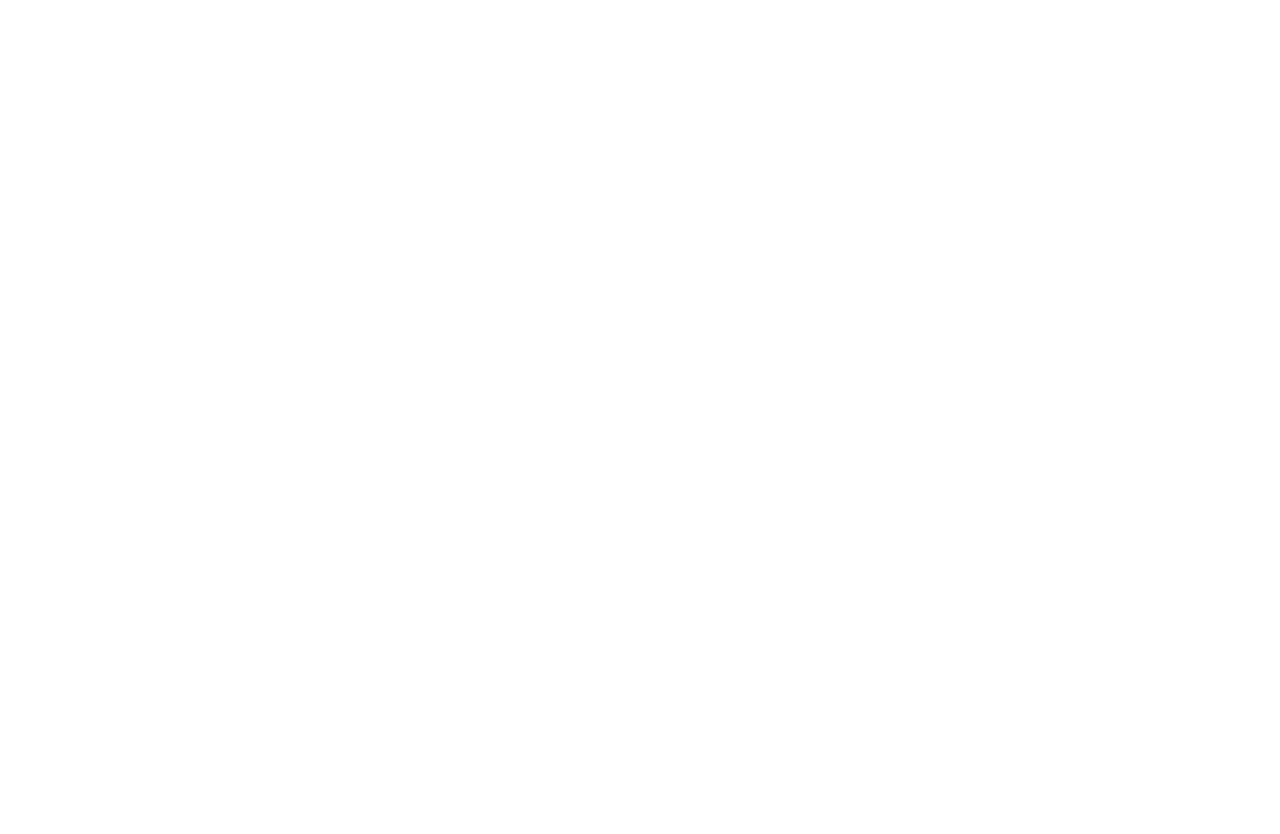
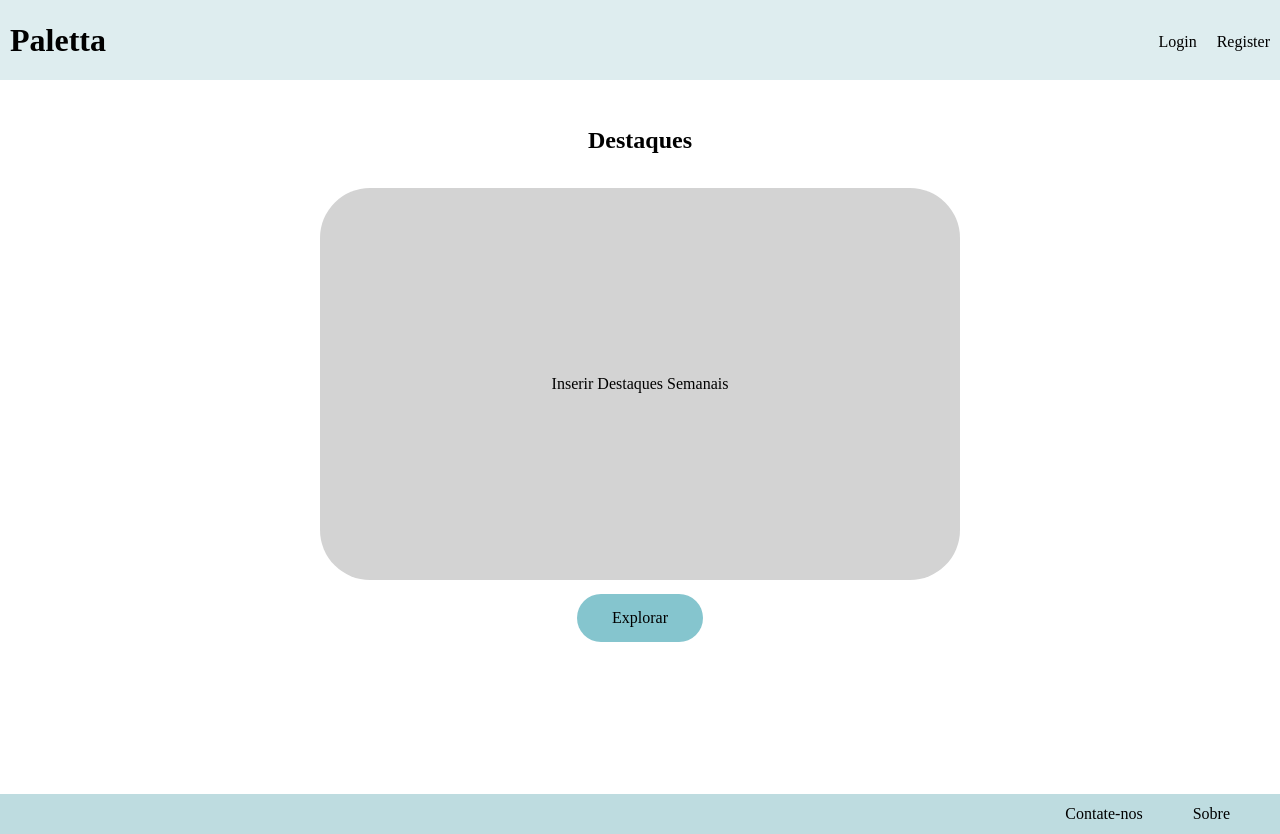
Before and after one commit to 2521939/Paletta, a plain HTML site: page index.html in a window 1280 px wide. Before the commit the page ends 800 px from the top, so only its background shows below. Drawn offline with Linux system fonts and the light colour scheme.

Commit message:
Identidade Visual aplicada no HTML via CSS, Adicionado Hiperlink para pagina Sobre o Projeto e Hiperlink de Contato

```diff
--- a/index.html
+++ b/index.html
@@ -1,11 +1,38 @@
 <!DOCTYPE html>
-<html lang="en">
+<html lang="pt-BR">
 <head>
     <meta charset="UTF-8">
     <meta name="viewport" content="width=device-width, initial-scale=1.0">
-    <title>Document</title>
+    <link rel="stylesheet" href="style.css">
+    <title>Paletta</title>
 </head>
 <body>
+    <!-- Parte do Cabeçalho -->
+     <header class="cont-cabecalho">
+        <h1 class="item-cabecalho logo-cabecalho">Paletta</h1>
+        <p class="item-cabecalho login-cabecalho">Login</p>
+        <p class="item-cabecalho register-cabecalho">Register</p>
+     </header>
+         <!-- Frase "Principal" + Destaques Semanais -->
+     <main>
 
+        <!-- Frase Principal -->
+            <section class="cont-frasep">
+            <h1 class="item-frasep">Destaques</h1>
+            </section>
+      <!-- Destaques Semanais -->
+       <section class="cont-destaquesema">
+            <p class="item-destaquesema">Inserir Destaques Semanais</p>
+       </section>
+
+       <!-- Botão de Explorar indo para os Posts -->
+        <section class="cont-botexp">
+            <p class="item-botexp">Explorar</p>
+        </section>
+    </main>
+    <footer class="cont-footer">
+        <a class="item-footer" href="sobre.html">Sobre</a>
+        <a class="item-footer" href="mailto:umEmailQueNaoExiste@umEmailQueNaoExiste.com">Contate-nos</a>
+    </footer>
 </body>
 </html>
--- /dev/null
+++ b/style.css
@@ -0,0 +1,137 @@
+* {
+    margin: 0;
+    padding: 0;
+    box-sizing: border-box;
+}
+
+:root {
+    --cor-principal: #DEEDEF;
+    --cor-destaque: #85C5CE;
+    --cor-destaque-footer: #BEDCE0;
+    --cor-fundo: #FFFFFF;
+}
+
+a {
+  color: black;            /* Change to your desired color */
+  text-decoration: none;   /* This also removes the underline */
+}
+
+
+/* Parte do Cabeçalho */
+.cont-cabecalho {
+    background-color: var(--cor-principal);
+    padding: 10px;
+    height: 10vh;
+    width: 100vw;
+
+    display: flex;
+    flex-direction: row;
+    align-items: center;
+}
+
+.item-cabecalho {
+    text-align: center;
+}
+
+.logo-cabecalho {
+    width: 250px;     /* Não da de usar % aqui por que não funciona pra usar um link */
+    height: 90px;     /* Aqui também não realmente complica */
+    margin-right: 75%;
+    display: flex;
+    align-items: center;
+}
+
+.login-cabecalho {
+    margin-right: 20px;
+    height: 25%;
+}
+
+.register-cabecalho {
+    height: 25%;
+}
+
+/* Frase Principal */
+.cont-frasep {
+    height: 13vh;
+
+    display: flex;
+    justify-content: center;
+}
+
+.item-frasep {
+    text-align: center;
+    margin-bottom: 15px;
+    height: 40%;
+    width: 20%;
+
+    align-self: flex-end;
+}
+
+/* Destaques Semanais */
+.cont-destaquesema {
+    height: 50vh;
+
+    display: flex;
+    justify-content: center;
+    align-items: center;
+}
+
+.item-destaquesema {
+    background-color: lightgray;
+    border-radius: 50px;
+    height: 98%;
+    width: 50%;
+    display: flex;
+    justify-content: center;
+    align-items: center;
+
+}
+
+/* Botão Explorar */
+.cont-botexp {
+    height: 210px;
+    padding: 10px;
+
+    display: flex;
+    justify-content: center;
+}
+
+.item-botexp {
+
+    background-color: var(--cor-destaque);
+    height: 25%;
+    width: 10%;
+    border-radius: 50px;
+    display: flex;
+    align-items: center;
+    justify-content: center;
+}
+
+.cont-footer{
+    background-color: var(--cor-destaque-footer);
+    width: 100%;
+    height: 5vh;
+    display: flex;
+    flex-direction: row-reverse;
+    align-items: center;
+}
+
+.item-footer{
+    margin-right: 50px;
+}
+
+ /* Parte Sobre */
+
+.cont-sobre {
+    background-color: var(--cor-fundo);
+    width: 100vw;
+    display: flex;
+    flex-direction: column;
+    align-items: center;
+}
+
+.item-sobre {
+    text-align: center;
+    margin: 30px;
+    width: 450px;
+}
```
Also changed, not shown: sobre.html (added, +35 -0 lines).
